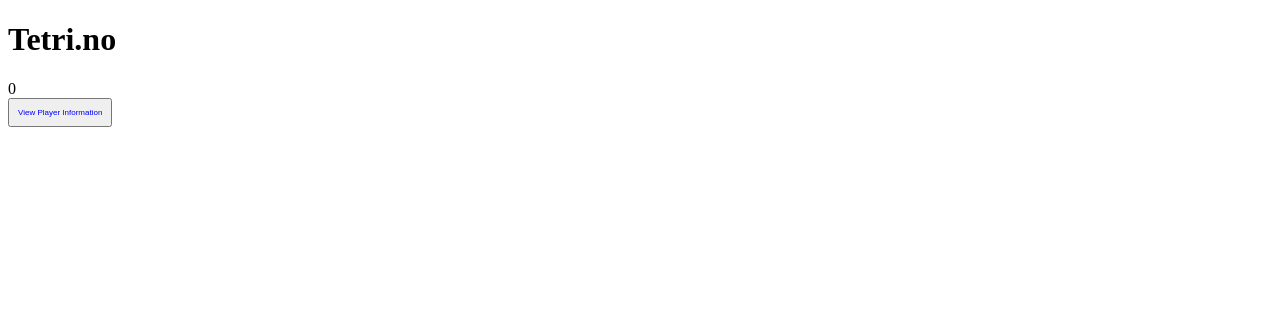
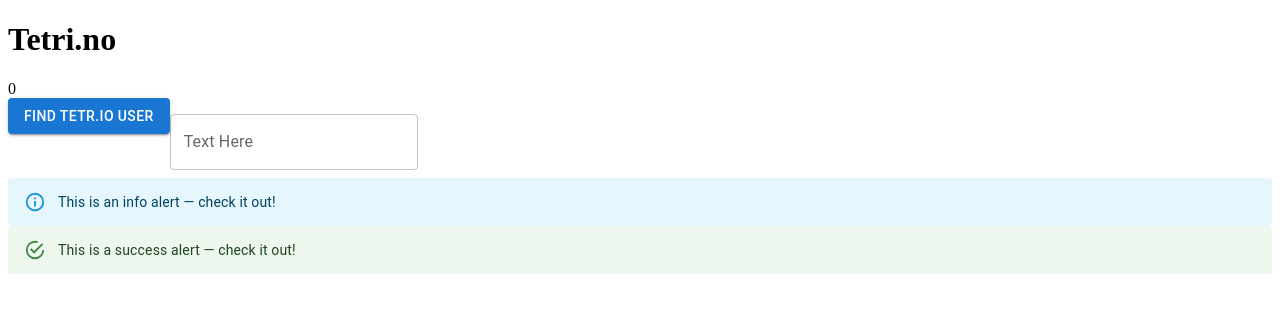
Before and after one commit to ptriklee/TetrioUser, a React app: page / in a window 1280 px wide. Shown: the top 312 px of the page. Built offline with nearby package versions, Linux system fonts and the light colour scheme; no server answers; the HTML template or start-up script is replaced by a standard one.

Commit message:
Implementing material ui

```diff
--- a/client/src/components/App.jsx
+++ b/client/src/components/App.jsx
@@ -1,5 +1,9 @@
 import React, {useState, useEffect} from 'react';
 import axios from 'axios';
+import Button from '@mui/material/Button';
+import TextField from '@mui/material/TextField';
+import Alert from '@mui/material/Alert';
+
 
 function App () {
   const [playerCount, setPlayerCount] = useState(0);
@@ -27,7 +31,10 @@
     <div>
     <h1>Tetri.no</h1>
     <div>{playerCount}</div>
-    <button style={{color: 'blue', padding: '8px 8px', textAlign: 'center', textDecoration: 'none', display: 'inline-block', fontSize: '8px'}}>View Player Information</button>
+    <Button variant="contained">Find Tetr.io User</Button>
+    <TextField label="Text Here" size="medium" margin="normal" />
+    <Alert severity="info">This is an info alert — check it out!</Alert>
+    <Alert severity="success">This is a success alert — check it out!</Alert>
     </div>
   )
 }
--- a/webpack.dev.js
+++ b/webpack.dev.js
@@ -24,6 +24,51 @@
           },
         },
       },
+      {
+        test: /\.s[a|c]ss$/,
+        use: [
+          {
+            loader: "style-loader"
+          },
+          {
+            loader: "css-loader"
+          },
+          {
+            loader: "sass-loader"
+          }
+        ]
+      },
+      {
+        test: /\.(png|gif|jpg|cur)$/i,
+        loader: 'url-loader',
+        options: {
+           limit: 8192
+        }
+      },
+      {
+        test: /\.woff2(\?v=[0-9]\.[0-9]\.[0-9])?$/i,
+        loader: 'url-loader',
+        options: {
+          limit: 10000,
+          mimetype: 'application/font-woff2'
+        }
+      },
+      {
+         test: /\.woff(\?v=[0-9]\.[0-9]\.[0-9])?$/i,
+         loader: 'url-loader',
+         options: {
+           limit: 10000,
+           mimetype: 'application/font-woff'
+         }
+       },
+       {
+         test: /\.(ttf|eot|svg|otf)(\?v=[0-9]\.[0-9]\.[0-9])?$/i,
+         loader: 'file-loader'
+       },
+       {
+        test: /\.css$/i,
+        use: ["style-loader", "css-loader", "sass-loader"],
+      },
     ],
   },
 };
```
Also changed, not shown: package.json (+9 -1 lines), client/src/components/SearchBar.jsx (deleted), 2 other files (tests, documents, lock files or other folders).
